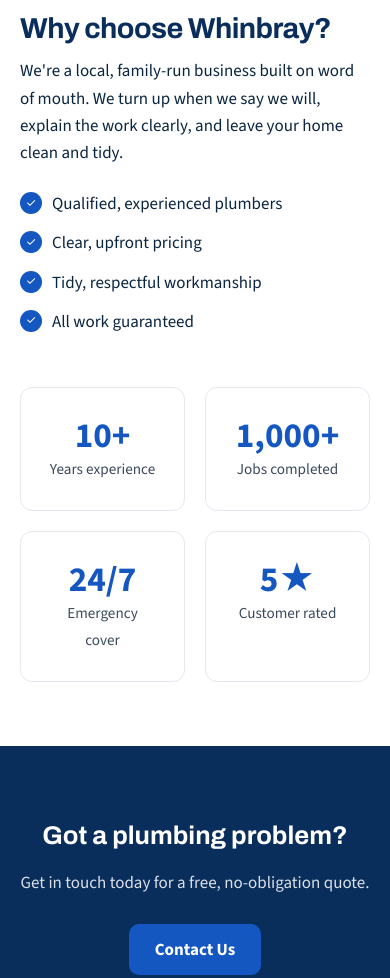
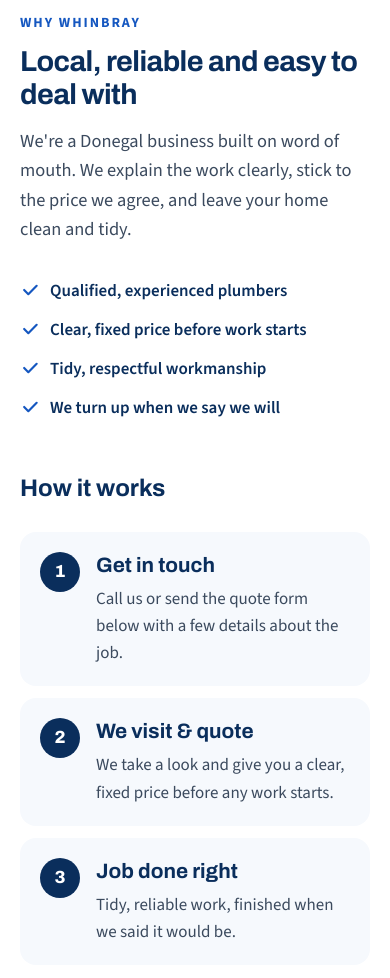
Before and after one commit to david-mcdaid/WhinbrayPlumbingAndHeating, a plain HTML site: page index.html in a window 390 px wide. Shown: the part 3300-4278 px from the top of the page. Drawn offline with nearby package versions, Linux system fonts and the light colour scheme.

Commit message:
Replace placeholder stats with Why Whinbray + How it works
- Remove invented figures (10+ years, 1,000+ jobs, 24/7, 5 stars)
- 'Why Whinbray' intro with tick list (reuses .tick-list)
- Three-step 'How it works' as an ordered list; stacks with the number
  beside the text on phones

Co-Authored-By: Claude Opus 5.5 <noreply@anthropic.com>
Claude-Session: https://claude.ai/code/session_01JBnELLZQWsVavSUyg8Q4EP

```diff
--- a/index.html
+++ b/index.html
@@ -170,24 +170,39 @@
   </section>
 
   <section id="about" class="about">
-    <div class="container about-grid">
-      <div>
-        <h2 class="section-title">Why choose Whinbray?</h2>
-        <p>We're a local, family-run business built on word of mouth. We turn up when we say we will, explain the work clearly, and leave your home clean and tidy.</p>
-        <ul class="about-list">
-          <li>Qualified, experienced plumbers</li>
-          <li>Clear, upfront pricing</li>
-          <li>Tidy, respectful workmanship</li>
-          <li>All work guaranteed</li>
+    <div class="container">
+      <div class="about-grid">
+        <div>
+          <p class="eyebrow">Why Whinbray</p>
+          <h2 class="section-title">Local, reliable and easy to deal with</h2>
+          <p class="about-lead">We're a Donegal business built on word of mouth. We explain the work clearly, stick to the price we agree, and leave your home clean and tidy.</p>
+        </div>
+        <ul class="tick-list about-points">
+          <li><svg width="20" height="20" viewBox="0 0 24 24" fill="none" stroke="currentColor" stroke-width="2.6" stroke-linecap="round" stroke-linejoin="round" aria-hidden="true"><path d="M5 12l5 5L20 7"/></svg><span>Qualified, experienced plumbers</span></li>
+          <li><svg width="20" height="20" viewBox="0 0 24 24" fill="none" stroke="currentColor" stroke-width="2.6" stroke-linecap="round" stroke-linejoin="round" aria-hidden="true"><path d="M5 12l5 5L20 7"/></svg><span>Clear, fixed price before work starts</span></li>
+          <li><svg width="20" height="20" viewBox="0 0 24 24" fill="none" stroke="currentColor" stroke-width="2.6" stroke-linecap="round" stroke-linejoin="round" aria-hidden="true"><path d="M5 12l5 5L20 7"/></svg><span>Tidy, respectful workmanship</span></li>
+          <li><svg width="20" height="20" viewBox="0 0 24 24" fill="none" stroke="currentColor" stroke-width="2.6" stroke-linecap="round" stroke-linejoin="round" aria-hidden="true"><path d="M5 12l5 5L20 7"/></svg><span>We turn up when we say we will</span></li>
         </ul>
       </div>
-      <!-- TODO: update these figures to match the business -->
-      <div class="stats">
-        <div class="stat"><strong>10+</strong><span>Years experience</span></div>
-        <div class="stat"><strong>1,000+</strong><span>Jobs completed</span></div>
-        <div class="stat"><strong>24/7</strong><span>Emergency cover</span></div>
-        <div class="stat"><strong>5★</strong><span>Customer rated</span></div>
-      </div>
+
+      <h3 class="steps-title">How it works</h3>
+      <ol class="steps">
+        <li class="step">
+          <span class="step-num" aria-hidden="true">1</span>
+          <h4>Get in touch</h4>
+          <p>Call us or send the quote form below with a few details about the job.</p>
+        </li>
+        <li class="step">
+          <span class="step-num" aria-hidden="true">2</span>
+          <h4>We visit &amp; quote</h4>
+          <p>We take a look and give you a clear, fixed price before any work starts.</p>
+        </li>
+        <li class="step">
+          <span class="step-num" aria-hidden="true">3</span>
+          <h4>Job done right</h4>
+          <p>Tidy, reliable work, finished when we said it would be.</p>
+        </li>
+      </ol>
     </div>
   </section>
 
--- a/styles.css
+++ b/styles.css
@@ -306,53 +306,67 @@ section { padding: 90px 0; }
   .renewables-intro .btn { width: 100%; }
 }
 
-/* About */
+/* About + How it works */
 .about { background: var(--bg); }
 .about-grid {
   display: grid;
-  grid-template-columns: 1fr 1fr;
-  gap: 60px;
-  align-items: center;
+  grid-template-columns: minmax(0, 6fr) minmax(0, 5fr);
+  gap: 32px 64px;
+  align-items: end;
+  margin-bottom: 72px;
 }
-.about-list { list-style: none; margin-top: 24px; }
-.about-list li {
-  padding-left: 32px;
-  position: relative;
-  margin-bottom: 12px;
+.about-grid .section-title { margin-bottom: 16px; }
+.about-lead { color: var(--muted); font-size: 1.15rem; }
+.about-points { margin-bottom: 0; }
+.steps-title {
+  font-size: 1.5rem;
+  color: var(--navy);
+  margin-bottom: 24px;
 }
-.about-list li::before {
-  content: "✓";
-  position: absolute;
-  left: 0;
-  color: #fff;
-  background: var(--blue);
-  width: 22px;
-  height: 22px;
-  border-radius: 50%;
+.steps {
+  list-style: none;
+  display: grid;
+  grid-template-columns: repeat(3, minmax(0, 1fr));
+  gap: 24px;
+}
+.step {
+  background: var(--bg-alt);
+  border-radius: 16px;
+  padding: 32px;
+}
+.step-num {
   display: grid;
   place-items: center;
-  font-size: 0.75rem;
-  top: 2px;
+  width: 48px;
+  height: 48px;
+  border-radius: 50%;
+  background: var(--navy);
+  color: #fff;
+  font-family: var(--font-head);
+  font-weight: 800;
+  font-size: 1.25rem;
+  margin-bottom: 16px;
 }
-.stats {
-  display: grid;
-  grid-template-columns: 1fr 1fr;
-  gap: 20px;
+.step h4 {
+  font-family: var(--font-head);
+  font-size: 1.3rem;
+  line-height: 1.3;
+  color: var(--navy);
+  margin-bottom: 6px;
 }
-.stat {
-  background: #fff;
-  border-radius: var(--radius);
-  padding: 28px;
-  text-align: center;
-  border: 1px solid #e3e9ef;
+.step p { color: var(--muted); }
+
+@media (max-width: 860px) {
+  .about-grid { grid-template-columns: 1fr; margin-bottom: 48px; }
+  .steps { grid-template-columns: 1fr; gap: 12px; }
+  .step {
+    display: grid;
+    grid-template-columns: auto 1fr;
+    column-gap: 16px;
+    padding: 20px;
+  }
+  .step-num { grid-row: span 2; width: 40px; height: 40px; font-size: 1.1rem; margin-bottom: 0; }
 }
-.stat strong {
-  display: block;
-  font-size: 2.2rem;
-  color: var(--blue);
-  line-height: 1.1;
-}
-.stat span { color: var(--muted); font-size: 0.95rem; }
 
 /* CTA band */
 .cta {
@@ -456,7 +470,7 @@ footer {
 }
 
 @media (max-width: 860px) {
-  .about-grid, .contact-grid { grid-template-columns: 1fr; gap: 40px; }
+  .contact-grid { grid-template-columns: 1fr; gap: 40px; }
   section { padding: 64px 0; }
   .hero { padding: 56px 0 64px; }
 }
```
